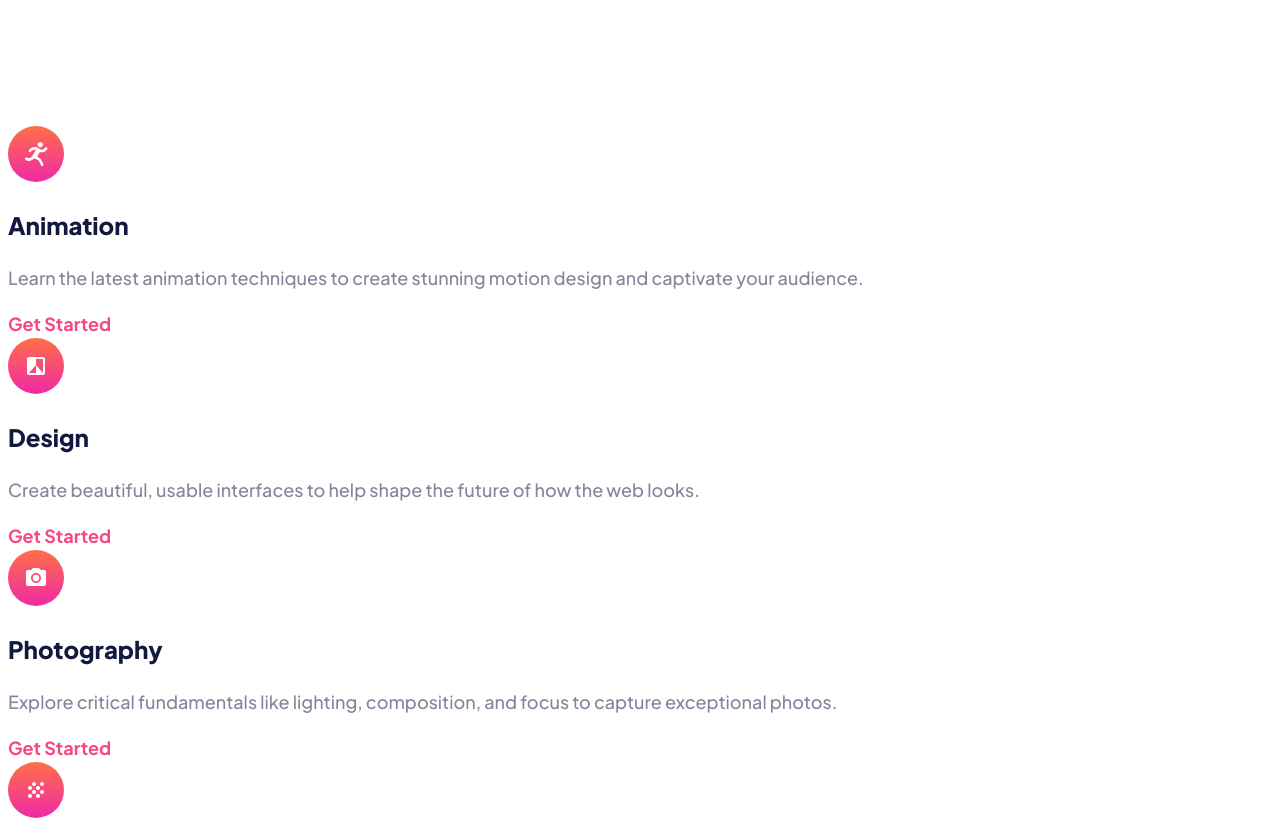
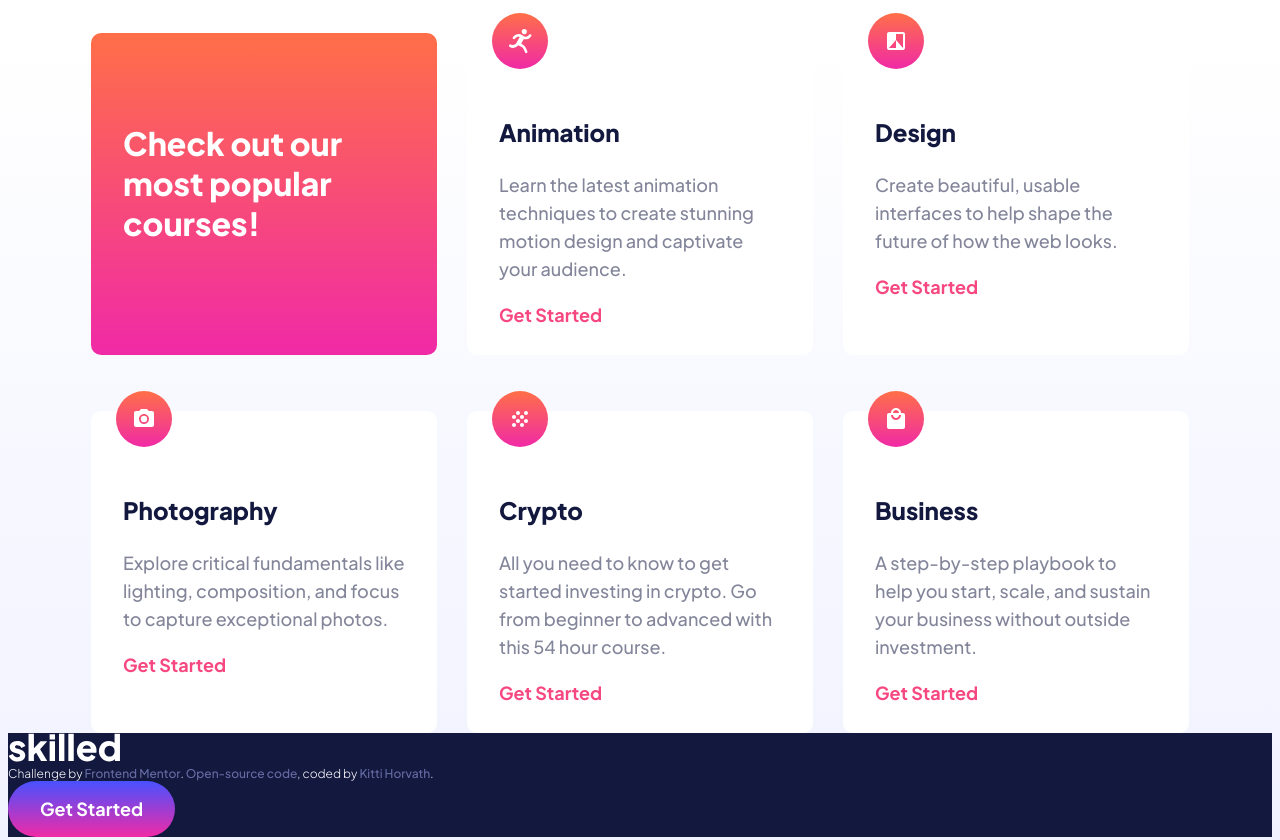
Before and after one commit to Horv-Kitty/skilled-elearning-landing-page, a plain HTML site: page index.html in a window 1280 px wide. Shown: the part 1180-2020 px from the top of the page. Drawn offline with Linux system fonts and the light colour scheme.

Commit message:
Added Grid

```diff
--- a/index.html
+++ b/index.html
@@ -45,44 +45,63 @@
   </header>
   <main>
     <div class="grid-container">
+
       <div class="grid-item-1">
         <h2>Check out our most popular courses!</h2>
       </div>
 
+
+
       <div class="grid-item-2">
         <img src="assets/icon-animation.svg" alt="animation logo" class="animation-logo" />
+        <div class="grid-item-2-text">
           <h3>Animation</h3>
           <p>Learn the latest animation techniques to create
             stunning motion design and captivate your audience.</p>
           <a href='#'>Get Started</a>
         </div>
+      </div>
 
-      <div class="grid-item-3"> <img src="assets/icon-design.svg" alt="design logo" class="design-logo" />
+
+      <div class="grid-item-3">
+        <img src="assets/icon-design.svg" alt="design logo" class="design-logo" />
+        <div class="grid-item-3-text">
           <h3>Design</h3>
           <p>Create beautiful, usable interfaces to help
             shape the future of how the web looks.</p> <a href='#'>Get Started</a>
         </div>
+      </div>
 
 
-      <div class="grid-item-4"> <img src="assets/icon-photography.svg" alt="photography logo"
-          class="photography-logo" />
+
+      <div class="grid-item-4">
+        <img src="assets/icon-photography.svg" alt="photography logo" class="photography-logo" />
+        <div class="grid-item-4-text">
           <h3>Photography</h3>
           <p>Explore critical fundamentals like lighting,
             composition, and focus to capture exceptional photos.</p> <a href='#'>Get Started</a>
         </div>
+      </div>
 
-      <div class="grid-item-5"> <img src="assets/icon-crypto.svg" alt="crypto logo" class="crypto-logo" />
+      <div class="grid-item-5">
+        <img src="assets/icon-crypto.svg" alt="crypto logo" class="crypto-logo" />
+        <div class="grid-item-5-text">
           <h3>Crypto</h3>
           <p>All you need to know to get started
             investing in crypto. Go from beginner to advanced with this 54 hour course.</p> <a href="#">Get Started</a>
         </div>
+      </div>
 
-      <div class="grid-item-6"> <img src="assets/icon-business.svg" alt="business logo" class="business-logo">
+      <div class="grid-item-6">
+        <img src="assets/icon-business.svg" alt="business logo" class="business-logo">
+        <div class="grid-item-6-text">
           <h3>Business</h3>
           <p>A step-by-step
             playbook to help you start, scale, and sustain your business without outside investment.</p> <a href='#'>Get
             Started</a>
         </div>
+      </div>
+
     </div>
   </main>
   <footer>
--- a/style.css
+++ b/style.css
@@ -7,6 +7,10 @@
     --gradient-orange: linear-gradient(180deg, rgb(255, 111, 72), rgb(240, 42, 166));
     --gradient-blue: linear-gradient(180deg, rgb(72, 81, 255), rgb(240, 42, 166));
     --font-family: 'Plus Jakarta Sans', sans-serif;
+}
+
+body {
+    background-image: linear-gradient(180deg, rgb(255, 255, 255) 60%, #F0F2FF);
 }
 
 .header-button {
@@ -100,14 +104,6 @@ h1 {
 
 
 
-.grid-item-1 h2 {
-    font-family: var(--font-family);
-    color: white;
-    font-style: normal;
-    font-weight: 800;
-    font-size: 32px;
-    line-height: 40px;
-}
 
 h3 {
     font-family: var(--font-family);
@@ -117,6 +113,128 @@ h3 {
     font-size: 24px;
     line-height: 30px;
 }
+
+.grid-item-1 h2 {
+    font-family: var(--font-family);
+    color: white;
+    font-style: normal;
+    font-weight: 800;
+    font-size: 32px;
+    line-height: 40px;
+    padding: 64px 32px 0px 32px;
+}
+
+.grid-container {
+    display: grid;
+    gap: 56px 30px;
+    justify-content: center;
+}
+
+.grid-item-1 {
+    grid-column-start: 1;
+    grid-column-end: 1;
+    width: 346px;
+    height: 322px;
+    background-image: var(--gradient-orange);
+    border-radius: 10px;
+
+}
+
+.grid-item-2 {
+    grid-column-start: 2;
+    grid-column-end: 2;
+    background-color: white;
+    border-radius: 10px;
+    width: 346px;
+    height: 322px;
+}
+
+.grid-item-2-text {
+    padding: 0px 32px 0px 32px;
+}
+
+.animation-logo {
+    position: relative;
+    bottom: 20px;
+    left: 25px;
+}
+
+.grid-item-3 {
+    grid-column-start: 3;
+    grid-column-end: 3;
+    background-color: white;
+    border-radius: 10px;
+    height: 322px;
+    width: 346px;
+}
+
+.design-logo {
+    position: relative;
+    bottom: 20px;
+    left: 25px;
+}
+
+.grid-item-3-text {
+    padding: 0px 32px 0px 32px;
+}
+
+.grid-item-4 {
+    grid-column-start: 1;
+    grid-column-end: 1;
+    background-color: white;
+    border-radius: 10px;
+    height: 322px;
+    width: 346px;
+}
+
+.photography-logo {
+    position: relative;
+    bottom: 20px;
+    left: 25px;
+}
+
+.grid-item-4-text {
+    padding: 0px 32px 0px 32px;
+}
+
+.grid-item-5 {
+    grid-column-start: 2;
+    grid-column-end: 2;
+    background-color: white;
+    border-radius: 10px;
+    height: 322px;
+    width: 346px;
+}
+
+.crypto-logo {
+    position: relative;
+    bottom: 20px;
+    left: 25px;
+}
+
+.grid-item-5-text {
+    padding: 0px 32px 0px 32px;
+}
+
+.grid-item-6 {
+    grid-column-start: 3;
+    grid-column-end: 3;
+    background-color: white;
+    border-radius: 10px;
+    height: 322px;
+    width: 346px;
+}
+
+.business-logo {
+    position: relative;
+    bottom: 20px;
+    left: 25px;
+}
+
+.grid-item-6-text {
+    padding: 0px 32px 0px 32px;
+}
+
 
 .grid-container p {
     font-family: var(--font-family);
@@ -148,20 +266,24 @@ h3 {
     color: var(--primary-dark-blue);
 }
 
+footer {
+    background-color: var(--primary-dark-blue);
+}
+
 .footer-text {
     font-family: var(--font-family);
     color: white;
     font-style: normal;
-    font-weight: 700;
+    font-weight: 300;
     font-size: 12px;
 }
 
 .footer-text a {
     font-family: var(--font-family);
-    color: var(--light-pink);
+    color: var(--primary-blue);
     text-decoration: none;
     font-style: normal;
-    font-weight: 700;
+    font-weight: 500;
     font-size: 12px;
     transition: all 200ms ease-in-out;
 }
```
Lines whose indentation alone changed are shown as unchanged.
